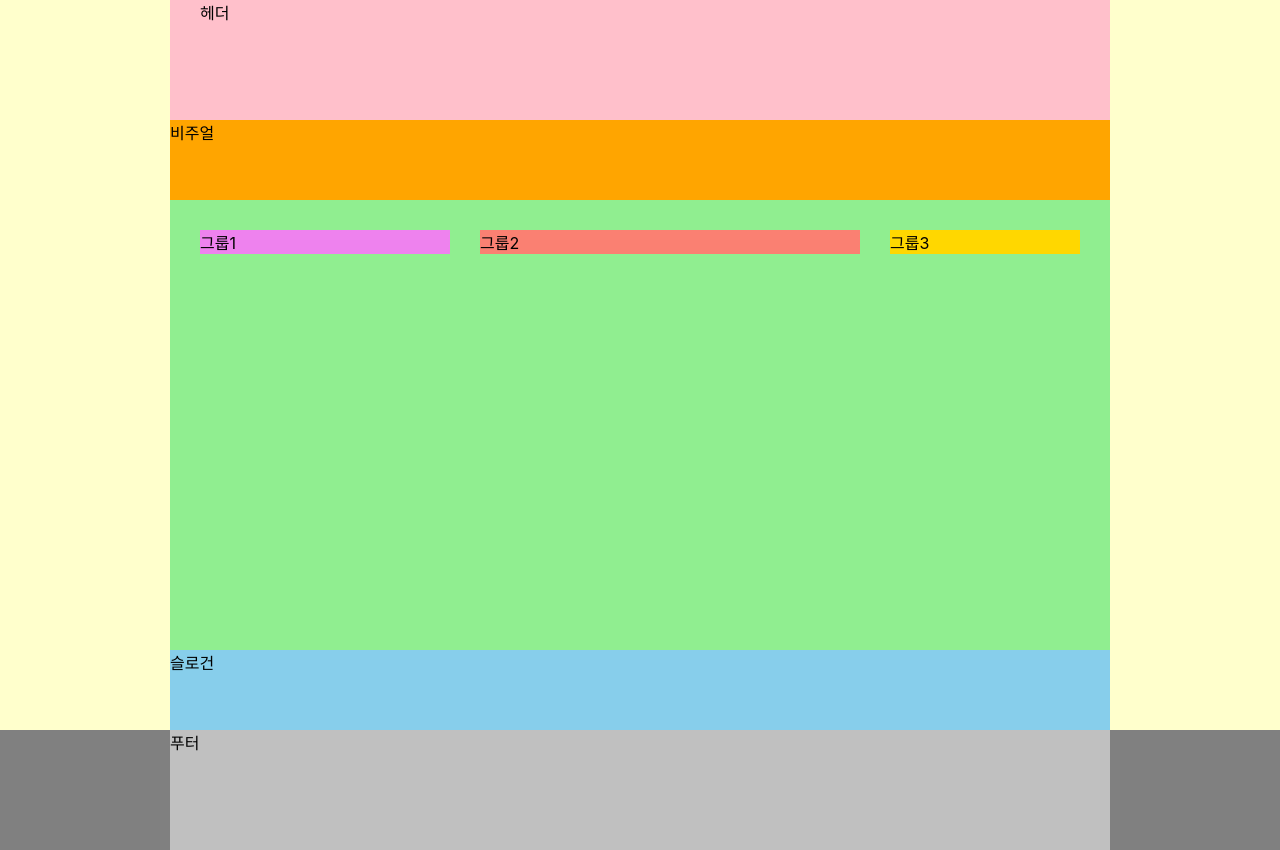
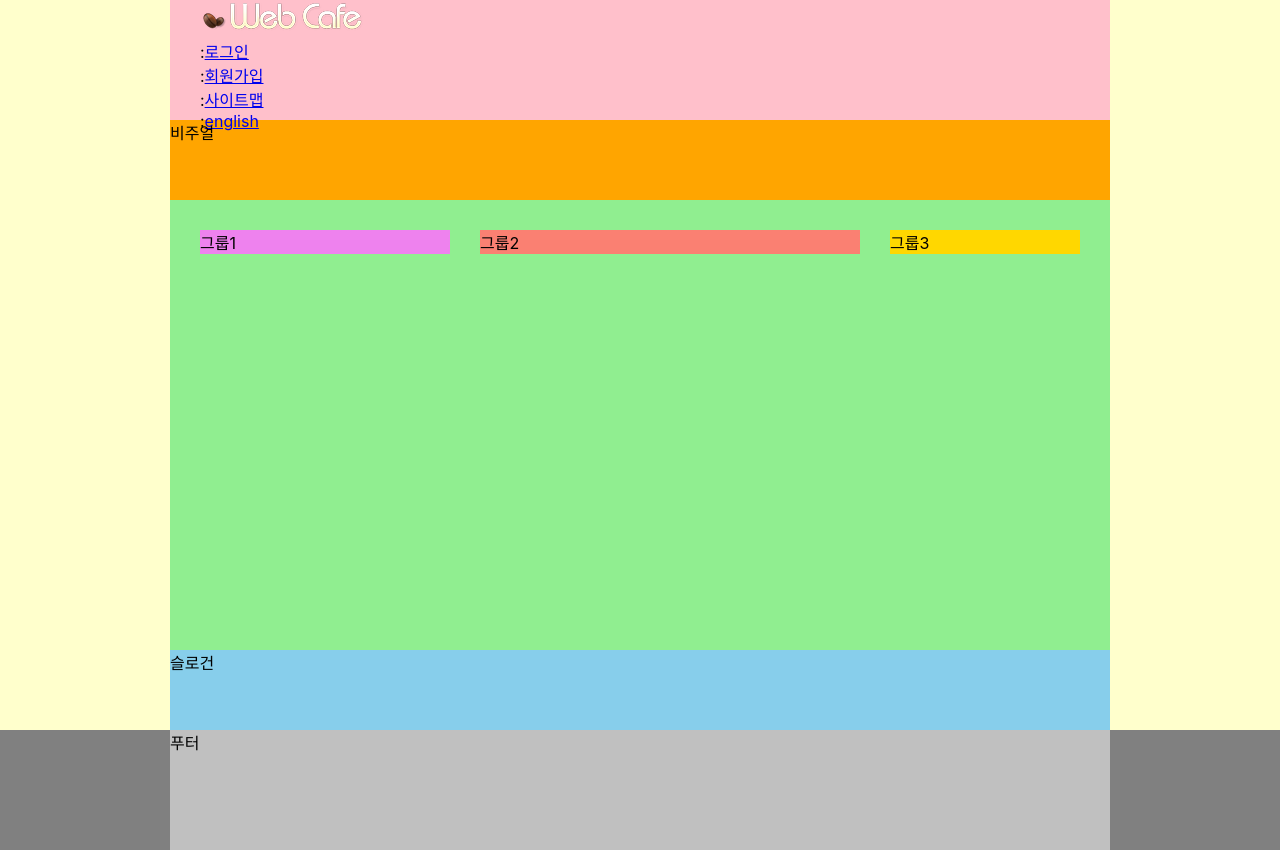
Before and after one commit to kkujoni/html5, a website: page index.html in a window 1280 px wide. Drawn offline with Linux system fonts and the light colour scheme; a web font is replaced by a local one.

Commit message:
로고 및 텍스트 링크 복사

```diff
--- a/index.html
+++ b/index.html
@@ -10,7 +10,19 @@
 
 </head>
 <body>
-  <header class="header">헤더</header>
+  <header class="header">
+    <h1 class="logo">
+      <a href="./index-complete.html">
+        <img src="./assets/logo.png" alt="web cafe"/>
+      </a>
+    </h1>
+    <ul class="member">
+      <li><span class="divider" aria-hidden="true">:</span><a href="/">로그인</a></li>
+      <li><span class="divider" aria-hidden="true">:</span><a href="/">회원가입</a></li>
+      <li><span class="divider" aria-hidden="true">:</span><a href="/">사이트맵</a></li>
+      <li><span class="divider" aria-hidden="true">:</span><a href="/">english</a></li>
+    </ul>
+  </header>
   <div class="visual">비주얼</div>
   <main class="main">
     <div class="group group1">그룹1</div>
```
